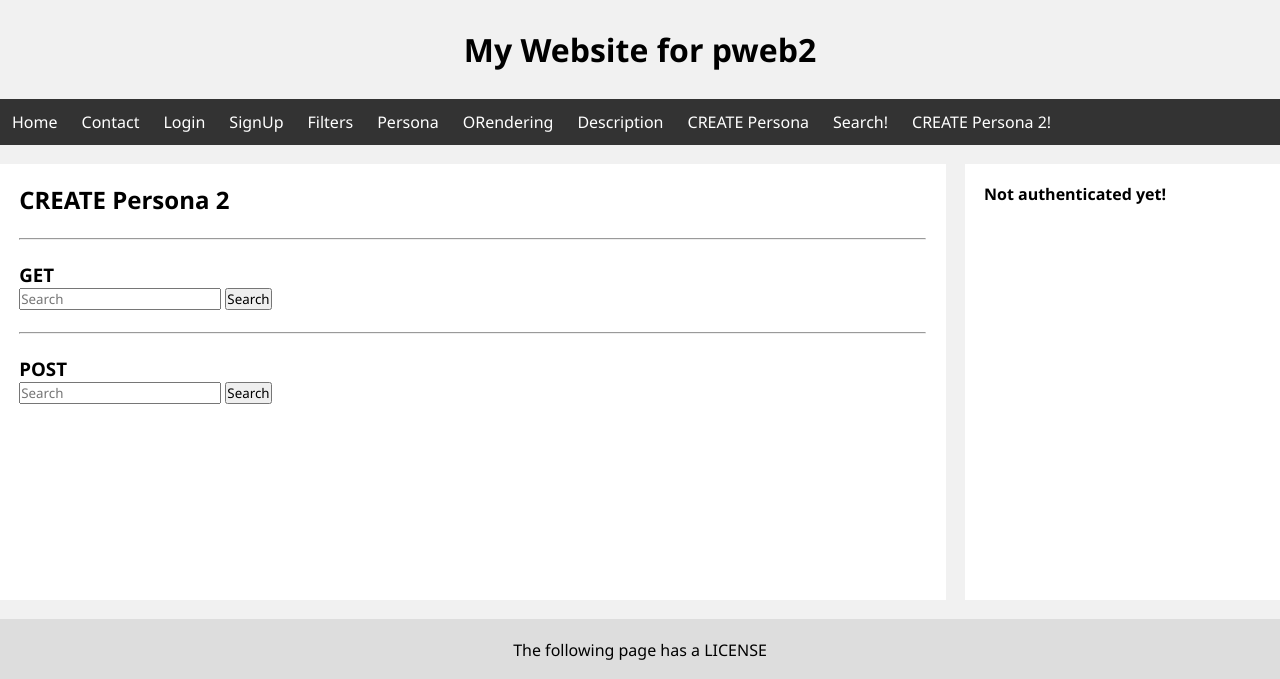
After one commit to gopoma/2022-pweb2-Laboratorio05, a Django app: page /personas/create in a window 1280 px wide. The commit adds this page. Shown: the top 679 px of the page. Run offline with Django 4.2, Linux system fonts and the light colour scheme.

Commit message:
Diapositivas 20 y 21: Se maquetaron 2 formularios para enviar información con distintos métodos, uno con GET, el cual pasó exitosamente y se mostró la data en el Servidor a través de la impresión en la Salida Estándar y otro con POST que por el momento saltó un Error porque no se agregó el Token contra el ataque CSRF

```diff
--- a/src/listaContactos/urls.py
+++ b/src/listaContactos/urls.py
@@ -19,7 +19,7 @@ from django.urls import path
 from contactos.views import home
 from inicio.views import myHomeView, anotherView, tmpView, home, contact, filters
 from accounts.views import user_login, user_signup
-from personas.views import personaTestView, renderingObjects, description, personaCreateView, searchForHelp
+from personas.views import personaTestView, renderingObjects, description, personaCreateView, searchForHelp, create_persona
 
 urlpatterns = [
     path('initial/', myHomeView, name="Pagina de inicio"),
@@ -35,5 +35,6 @@ urlpatterns = [
     path('personaObject/', renderingObjects, name="renderingObjects"),
     path('personas/description', description, name="description"),
     path('agregar/', personaCreateView, name="createPersona"),
-    path('search/', searchForHelp, name="buscar")
+    path('search/', searchForHelp, name="buscar"),
+    path('personas/create', create_persona, name="createPersona")
 ]
--- /dev/null
+++ b/src/personas/templates/personas/create.html
@@ -0,0 +1,26 @@
+{% extends 'layouts/main-layout.html' %}
+
+{% block title %}
+    <title>CREATE Persona 2</title>
+{% endblock %}
+
+{% block content %}
+    <h2>CREATE Persona 2</h2>
+    <br>
+    <hr>
+    <br>
+    <h3>GET</h3>
+    <!-- <form action="." method="GET"> Doesn't Work because the prefix -->
+    <form action="/personas/create" method="GET">
+        <input type="text" name="q" placeholder="Search">
+        <input type="submit" value="Search">
+    </form>
+    <br>
+    <hr>
+    <br>
+    <h3>POST</h3>
+    <form action="/personas/create" method="POST">
+        <input type="text" name="q" placeholder="Search">
+        <input type="submit" value="Search">
+    </form>
+{% endblock %}
--- a/src/personas/views.py
+++ b/src/personas/views.py
@@ -34,3 +34,8 @@ def personaCreateView(request):
 
 def searchForHelp(request):
     return render(request, "personas/search.html")
+
+def create_persona(request):
+    print("GET", request.GET)
+    print("POST", request.POST)
+    return render(request, "personas/create.html")
--- a/src/templates/components/navbar.html
+++ b/src/templates/components/navbar.html
@@ -10,5 +10,6 @@
         <a class="navbar__link" href="/personas/description">Description</a>
         <a class="navbar__link" href="/agregar">CREATE Persona</a>
         <a class="navbar__link" href="/search">Search!</a>
+        <a class="navbar__link" href="/personas/create">CREATE Persona 2!</a>
     </ul>
 </nav>
```
